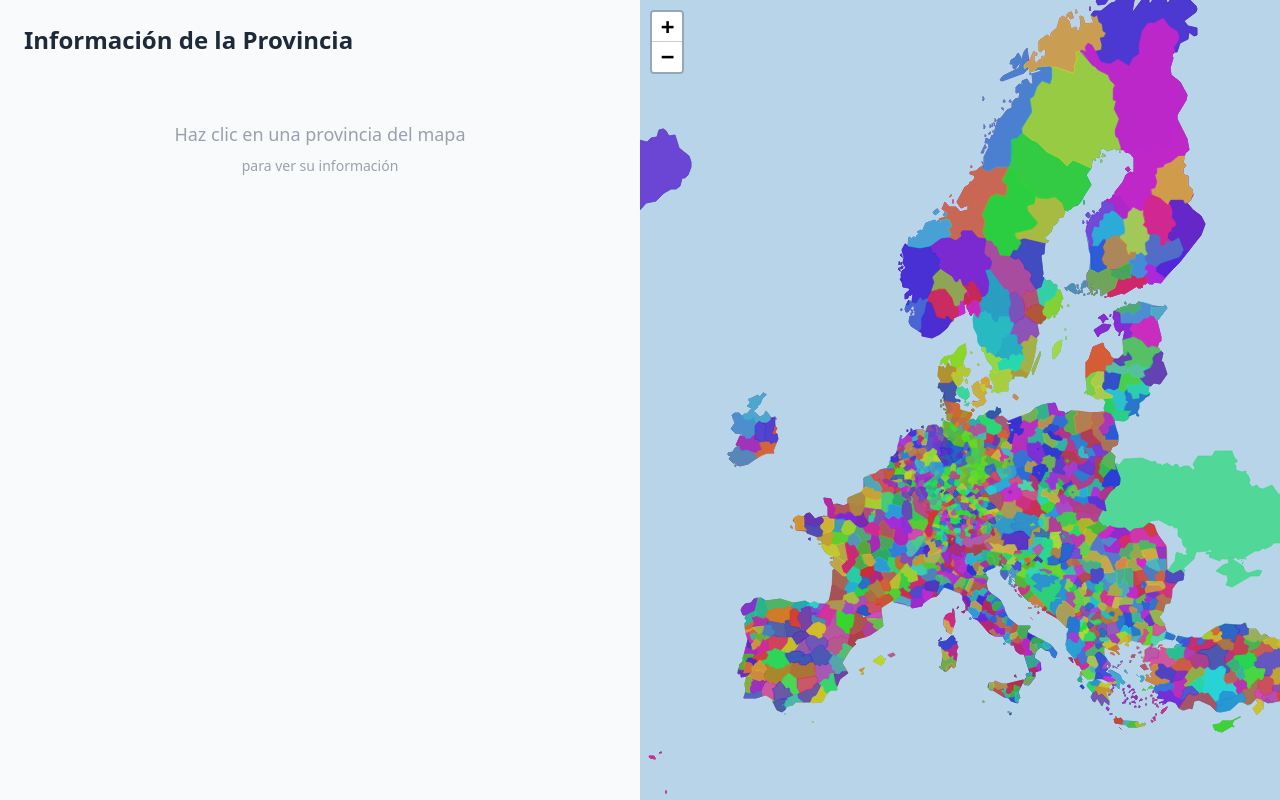
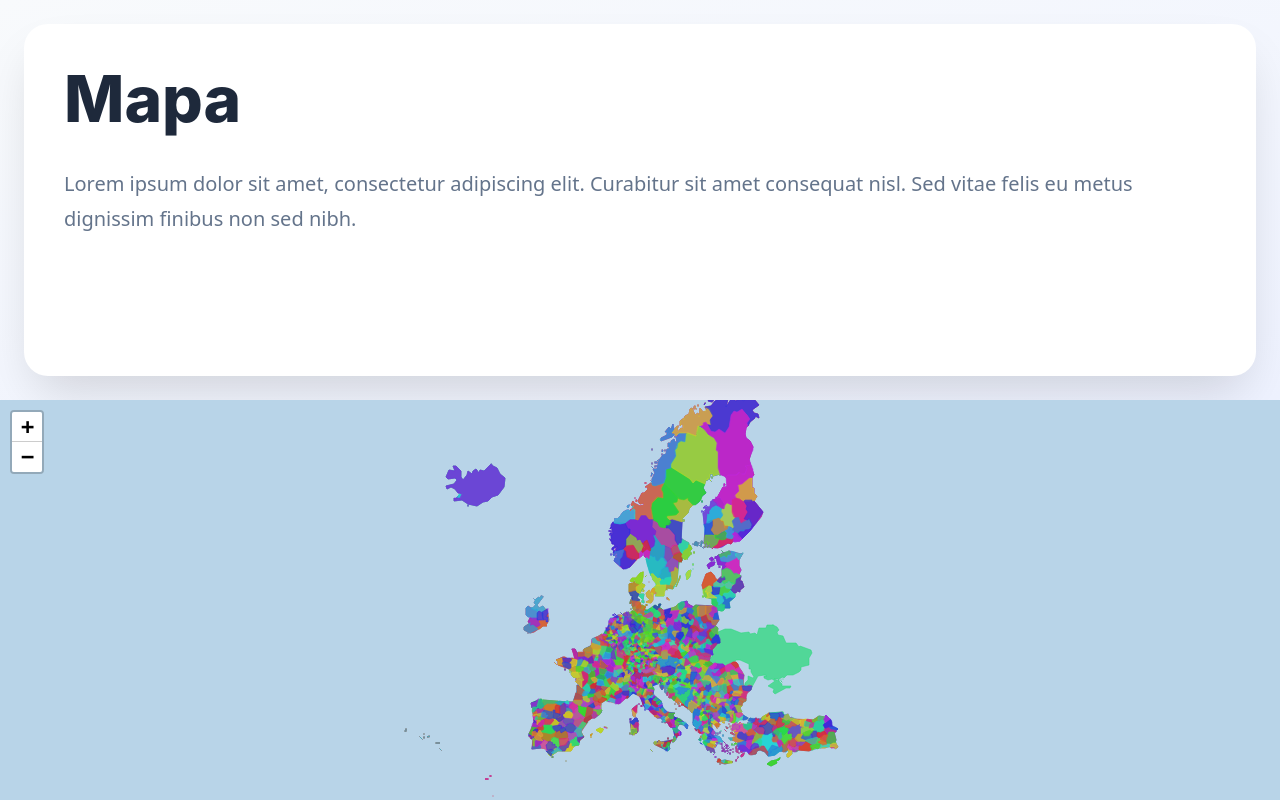
Before and after one commit to alexcerezo/HomeEffortIndex, an Angular app: page / in a window 1280 px wide. Built offline with nearby package versions, Linux system fonts and the light colour scheme.

Commit message:
Refactor layout styles and enhance info panel design; adjust map initialization for responsive zoom levels.

```diff
--- a/src/app/home/home.component.css
+++ b/src/app/home/home.component.css
@@ -10,13 +10,13 @@
   height: 100vh;
 }
 
-.home-layout__map,
-.home-layout__panel {
+.home-layout__panel,
+.home-layout__map {
   width: 100%;
   height: 50%;
 }
 
-@media (min-width: 768px) {
+@media (min-width: 1350px) {
   .home-layout {
     flex-direction: row;
   }
--- a/src/app/info-panel/info-panel.component.css
+++ b/src/app/info-panel/info-panel.component.css
@@ -3,3 +3,84 @@
   width: 100%;
   height: 100%;
 }
+
+.info-panel {
+  height: 100%;
+  padding: 1.5rem;
+  background: linear-gradient(165deg, #f8fafc 0%, #eef2ff 100%);
+  overflow: auto;
+}
+
+.info-card {
+  height: 100%;
+  background: white;
+  border-radius: 1.5rem;
+  box-shadow: 0 25px 50px -12px rgb(0 0 0 / 0.15);
+  padding: 2.5rem;
+  display: flex;
+  flex-direction: column;
+  gap: 2rem;
+}
+
+.info-title {
+  font-family: -apple-system, BlinkMacSystemFont, 'Segoe UI', Roboto, 'Helvetica Neue', Arial, sans-serif;
+  font-size: clamp(2rem, 5vw, 4rem);
+  font-weight: 800;
+  color: #1e293b;
+  line-height: 1.1;
+  margin: 0;
+}
+
+.info-description {
+  font-size: clamp(1rem, 2vw, 1.25rem);
+  color: #64748b;
+  line-height: 1.75;
+  margin: 0;
+}
+
+.info-details {
+  display: grid;
+  gap: 1.75rem;
+}
+
+.info-row {
+  display: flex;
+  flex-direction: column;
+  gap: 0.75rem;
+  padding-bottom: 1.5rem;
+  border-bottom: 1px solid #e2e8f0;
+}
+
+.info-row-last {
+  border-bottom: none;
+  padding-bottom: 0;
+}
+
+.info-label {
+  font-size: clamp(0.75rem, 1.5vw, 0.875rem);
+  text-transform: uppercase;
+  letter-spacing: 0.1em;
+  color: #94a3b8;
+  font-weight: 600;
+}
+
+.info-value {
+  font-size: clamp(1.5rem, 3vw, 2rem);
+  font-weight: 700;
+  color: #4f46e5;
+}
+
+.info-value-mono {
+  font-family: 'SF Mono', 'Monaco', 'Cascadia Code', 'Roboto Mono', 'Courier New', monospace;
+  letter-spacing: 0.05em;
+}
+
+@media (min-width: 1350px) {
+  .info-panel {
+    padding: 2.5rem;
+  }
+
+  .info-card {
+    padding: 3rem;
+  }
+}
--- a/src/app/info-panel/info-panel.component.html
+++ b/src/app/info-panel/info-panel.component.html
@@ -1,26 +1,15 @@
-<div class="w-full h-full bg-gray-50 p-6 overflow-auto">
-  <h1 class="text-2xl font-bold mb-4 text-gray-800">Información de la Provincia</h1>
+<div class="info-panel">
+  <div class="info-card">
+    <h1 class="info-title" *ngIf="!selectedProvince">
+      Mapa
+    </h1>
 
-  <div *ngIf="selectedProvince" class="bg-white rounded-lg shadow-md p-6">
-    <h2 class="text-xl font-semibold text-blue-600 mb-4">{{ selectedProvince.NUTS_NAME }}</h2>
-    <div class="space-y-3">
-      <div>
-        <span class="font-medium text-gray-600">Código NUTS:</span>
-        <span class="ml-2 font-mono text-sm">{{ selectedProvince.NUTS_ID }}</span>
-      </div>
-      <div>
-        <span class="font-medium text-gray-600">Código País:</span>
-        <span class="ml-2">{{ selectedProvince.CNTR_CODE }}</span>
-      </div>
-      <div>
-        <span class="font-medium text-gray-600">Nivel:</span>
-        <span class="ml-2">{{ selectedProvince.LEVL_CODE }}</span>
-      </div>
-    </div>
-  </div>
+    <h1 class="info-title" *ngIf="selectedProvince">
+      {{ selectedProvince.NUTS_NAME }}, {{ selectedProvince.CNTR_CODE }}
+    </h1>
 
-  <div *ngIf="!selectedProvince" class="text-center py-12 text-gray-400">
-    <p class="text-lg">Haz clic en una provincia del mapa</p>
-    <p class="text-sm mt-2">para ver su información</p>
+    <p class="info-description" *ngIf="!selectedProvince">
+      Lorem ipsum dolor sit amet, consectetur adipiscing elit. Curabitur sit amet consequat nisl. Sed vitae felis eu metus dignissim finibus non sed nibh.
+    </p>
   </div>
 </div>
--- a/src/app/map-viewer/map-viewer.component.css
+++ b/src/app/map-viewer/map-viewer.component.css
@@ -1,7 +1,7 @@
 :host {
   display: block;
   width: 100%;
-  height: 100vh;
+  height: 100%;
 }
 
 #map {
--- a/src/app/map-viewer/map-viewer.component.ts
+++ b/src/app/map-viewer/map-viewer.component.ts
@@ -25,8 +25,7 @@ export class MapViewerComponent implements AfterViewInit, OnDestroy {
       const leafletModule = await import('leaflet');
       this.L = leafletModule.default || leafletModule;
 
-      this.initMap();
-      await this.loadGeoJSON();
+      await this.initMap();
       this.invalidateMapSize();
     }
   }
@@ -34,22 +33,52 @@ export class MapViewerComponent implements AfterViewInit, OnDestroy {
   ngOnDestroy(): void {
     if (this.map) {
       this.map.remove();
+      this.map = null;
     }
   }
 
-  private initMap(): void {
+  private async initMap(): Promise<void> {
+    // Calcular zoom inicial según el ancho de la pantalla
+    const width = window.innerWidth;
+    let initialZoom = 4;
+
+    if (width < 1350) {
+      initialZoom = 3;  // Móvil pequeño
+    } else {
+      initialZoom = 4;  // Desktop
+    }
+
     this.map = this.L.map('map', {
       attributionControl: false,
       preferCanvas: true,
       inertia: false
-    }).setView([55, 10], 4);
+    }).setView([55, 10], initialZoom);
 
-    this.map.whenReady(() => this.invalidateMapSize());
+    // Esperar a que el mapa esté listo antes de continuar
+    await new Promise<void>((resolve) => {
+      this.map.whenReady(() => {
+        this.invalidateMapSize();
+        resolve();
+      });
+    });
+
+    // Cargar el GeoJSON después de que el mapa esté listo
+    await this.loadGeoJSON();
   }
 
   private async loadGeoJSON(): Promise<void> {
+    const mapInstance = this.map;
+    if (!mapInstance) {
+      return;
+    }
+
     const response = await fetch('/NUTS_3.geojson');
     const data = await response.json();
+
+    // Verificar nuevamente después del fetch asíncrono
+    if (!this.map) {
+      return;
+    }
 
     this.canvasRenderer = this.L.canvas({ padding: 1 });
     this.geojson = this.L.geoJSON(data, {
```
